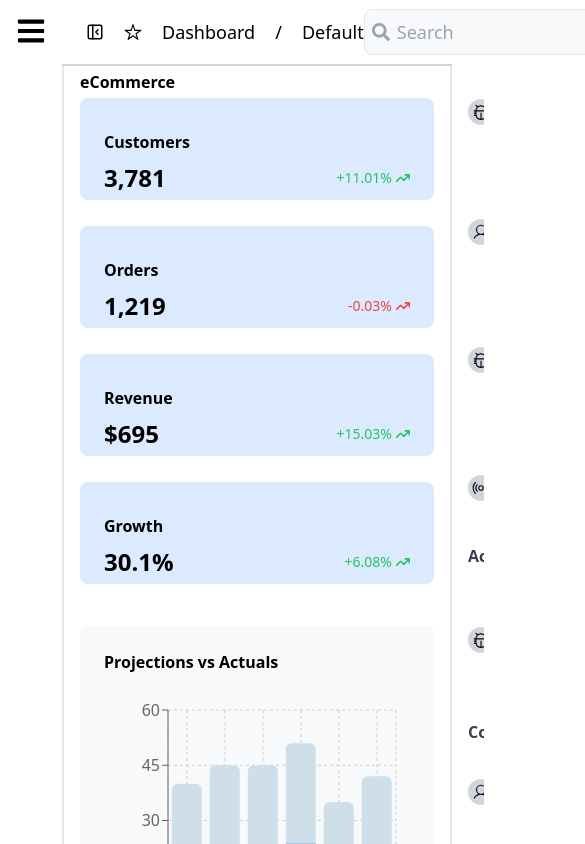
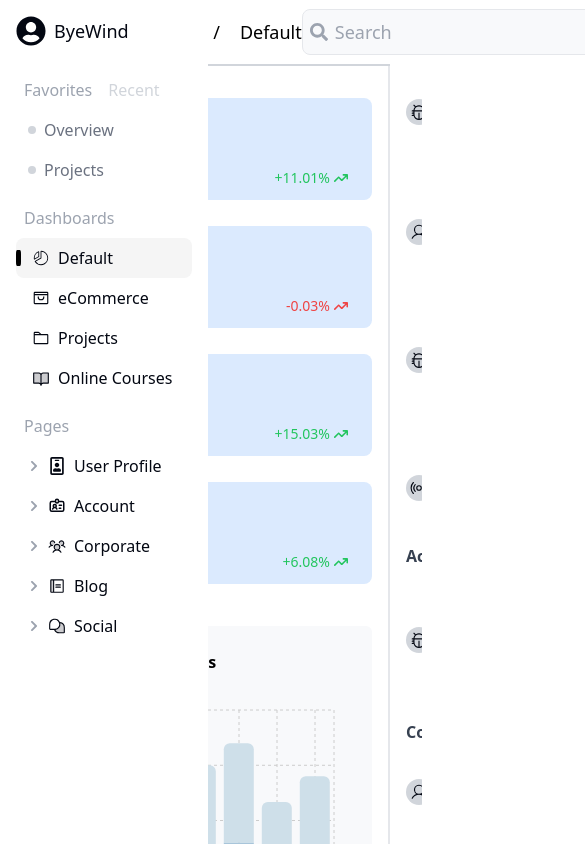
Before and after one commit to anshshah23/byewind-dashboard, a React (Vite) app: page / in a window 390 px wide. Shown: the top 844 px of the page, 585 px wide, since content can reach past the window. Built offline with nearby package versions, Linux system fonts and the light colour scheme.

Commit message:
SideBar Toggle Added

```diff
--- /dev/null
+++ b/src/components/Context.jsx
@@ -0,0 +1,23 @@
+import { createContext, useContext, useEffect, useState } from "react";
+
+export const AuthContext = createContext();
+
+export const AuthProvider = ({ children }) => {
+
+    const [isRightClose,setIsRightClose] = useState(false);
+    const [isLeftClose,setIsLeftClose] = useState(false);
+
+    return (
+        <AuthContext.Provider value={{ isRightClose,setIsRightClose,isLeftClose,setIsLeftClose }}>
+            {children}
+        </AuthContext.Provider>
+    );
+};
+
+export const useAuth = () => {
+    const authContextValue = useContext(AuthContext);
+    if (!authContextValue) {
+        throw new Error("useAuth used outside of the Provider");
+    }
+    return authContextValue;
+};
--- a/src/components/Header.jsx
+++ b/src/components/Header.jsx
@@ -5,13 +5,15 @@ import { GoSun } from "react-icons/go";
 import { FaClockRotateLeft } from "react-icons/fa6";
 import { FaRegBell, FaSearch } from "react-icons/fa";
 import { Link } from "react-router-dom";
+import { useAuth } from './Context';
 
 export default function Header() {
+    const { setIsLeftClose, setIsRightClose, isLeftClose, isRightClose } = useAuth();
     return (
         <>
             <div className='w-full h-8 px-6 text-lg border-b-2 border-gray-300 p-8 flex justify-between'>
                 <div className='flex items-center gap-x-5'>
-                    <LuPanelLeftClose />
+                    <LuPanelLeftClose onClick={() => { setIsLeftClose(!isLeftClose) }} />
                     <IoStarOutline />
                     <span >
                         <Link to='/' >Dashboard</Link>
@@ -31,7 +33,7 @@ export default function Header() {
                     <GoSun />
                     <FaClockRotateLeft />
                     <FaRegBell />
-                    <LuPanelRightClose />
+                    <LuPanelRightClose onClick={() => { setIsRightClose(!isRightClose) }} />
                 </div>
             </div>
         </>
--- a/src/components/RightBar.jsx
+++ b/src/components/RightBar.jsx
@@ -1,6 +1,7 @@
 import { div } from "framer-motion/client";
 import { useState } from "react";
 import { PiBugBeetle, PiUser, PiBroadcast } from "react-icons/pi";
+import { useAuth } from "./Context";
 
 const notifications = [
     { type: "bug", message: "You have a bug that needs ...", time: "Just now" },
@@ -10,8 +11,10 @@ const notifications = [
 ];
 
 export default function Sidebar() {
+    const { isRightClose, setIsRightClose } = useAuth();
+
     return (
-        <div className="w-80 bg-white h-screen p-4 text-gray-700 font-sans overflow-scroll">
+        <div className={`${isRightClose ? 'hidden' : 'block'}  w-80 bg-white h-screen p-4 text-gray-700 font-sans overflow-scroll`}>
             {/* Notifications Section */}
             <div>
                 <h2 className="font-bold text-md mb-2">Notifications</h2>
--- a/src/components/Sidebar.jsx
+++ b/src/components/Sidebar.jsx
@@ -7,9 +7,11 @@ import {
 } from "react-icons/fa";
 import { FaRegIdBadge } from "react-icons/fa";
 import { HiOutlineIdentification } from "react-icons/hi";
-import { PiChartPieSliceLight, PiShoppingBagOpen, PiFolder, PiBookOpenDuotone, PiUsersThreeDuotone, PiNotebookDuotone, PiChatsTeardropDuotone
+import {
+    PiChartPieSliceLight, PiShoppingBagOpen, PiFolder, PiBookOpenDuotone, PiUsersThreeDuotone, PiNotebookDuotone, PiChatsTeardropDuotone
 } from "react-icons/pi";
 import FavRecent from "./FavRecent";
+import { useAuth } from "./Context";
 
 const menus = {
     ProfileMenu: ['Overview', 'User Projects', 'Campaigns', 'Documents', 'Followers'],
@@ -54,22 +56,14 @@ function ExpandableMenu({ label, Icon, menuItems, activeTab, setActiveTab }) {
 }
 
 export default function Sidebar() {
-    const [isSidebarOpen, setIsSidebarOpen] = useState(false);
     const [activeTab, setActiveTab] = useState('Default');
+    const {isLeftClose,setIsLeftClose} = useAuth();
 
     return (
         <div>
-            <div className="md:hidden p-4">
-                <FaBars
-                    className="cursor-pointer"
-                    size={30}
-                    onClick={() => setIsSidebarOpen(!isSidebarOpen)}
-                />
-            </div>
 
             <div
-                className={`w-52 bg-white h-screen p-4 text-gray-950 font-sans overflow-scroll transition-transform duration-300
-                ${isSidebarOpen ? 'translate-x-0' : '-translate-x-full'} md:translate-x-0 fixed md:static top-0 left-0 z-50`}
+                className={`${isLeftClose ? 'hidden' : 'block'}  w-52 bg-white h-screen p-4 text-gray-950 font-sans overflow-scroll transition-transform duration-300 md:translate-x-0 fixed md:static top-0 left-0 z-50`}
             >
                 <div className="flex items-center mb-8">
                     <FaUserCircle size={30} className="mr-2 text-gray-950" />
@@ -86,8 +80,8 @@ export default function Sidebar() {
                         {[
                             { label: 'Default', icon: PiChartPieSliceLight },      // Pie chart icon
                             { label: 'eCommerce', icon: PiShoppingBagOpen }, // Shopping bag icon
-                            { label: 'Projects', icon: PiFolder  },   // Folder icon
-                            { label: 'Online Courses', icon: PiBookOpenDuotone  }    // Book icon
+                            { label: 'Projects', icon: PiFolder },   // Folder icon
+                            { label: 'Online Courses', icon: PiBookOpenDuotone }    // Book icon
                         ].map(({ label, icon: Icon }) => (
                             <li
                                 key={label}
@@ -117,12 +111,7 @@ export default function Sidebar() {
                 </div>
             </div>
 
-            {isSidebarOpen && (
-                <div
-                    className="fixed inset-0 bg-black border-l-2 opacity-50 z-40 md:hidden"
-                    onClick={() => setIsSidebarOpen(false)}
-                />
-            )}
+
         </div>
     );
 }
--- a/src/main.jsx
+++ b/src/main.jsx
@@ -2,9 +2,12 @@ import { StrictMode } from 'react'
 import { createRoot } from 'react-dom/client'
 import App from './App.jsx'
 import './index.css'
+import { AuthProvider } from './components/Context.jsx'
 
 createRoot(document.getElementById('root')).render(
   <StrictMode>
-    <App />
+    <AuthProvider>
+      <App />
+    </AuthProvider>
   </StrictMode>,
 )
```
